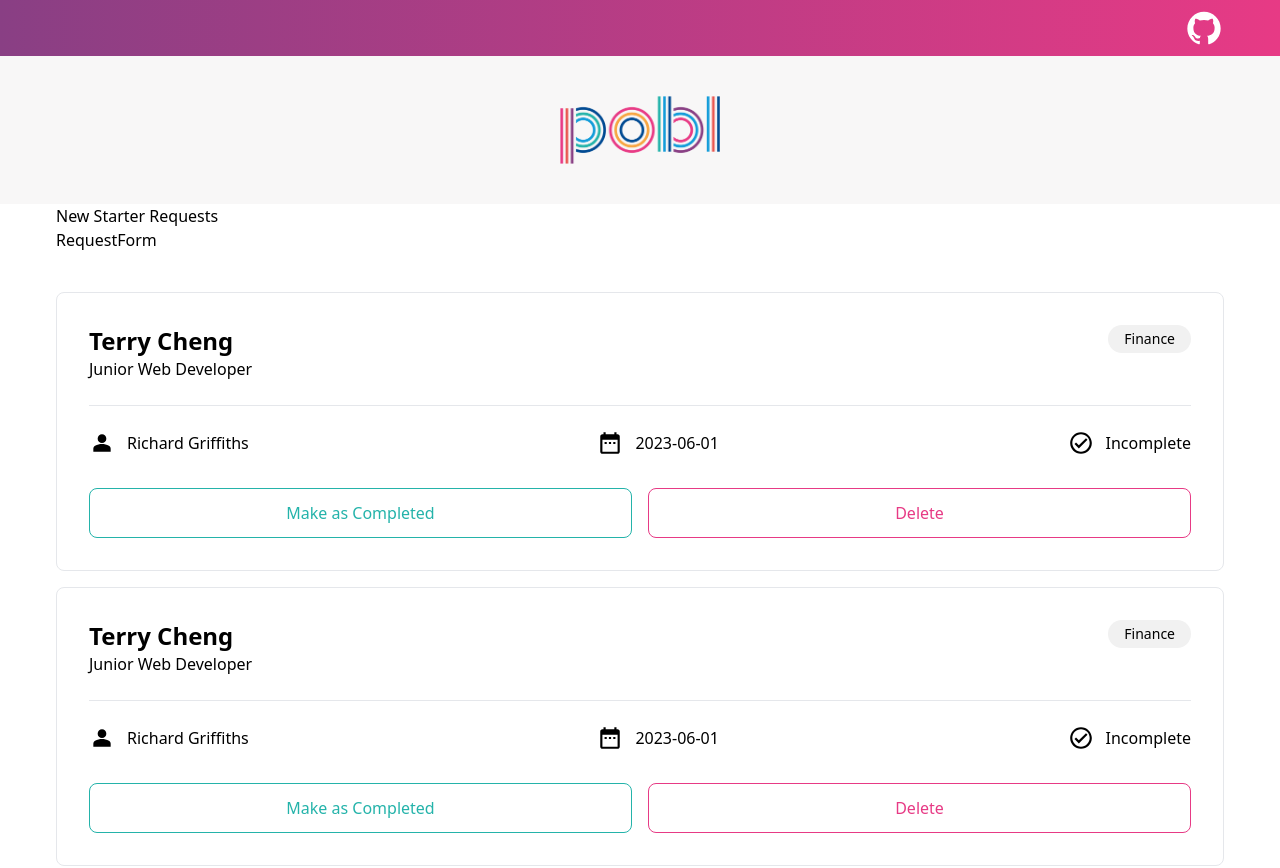
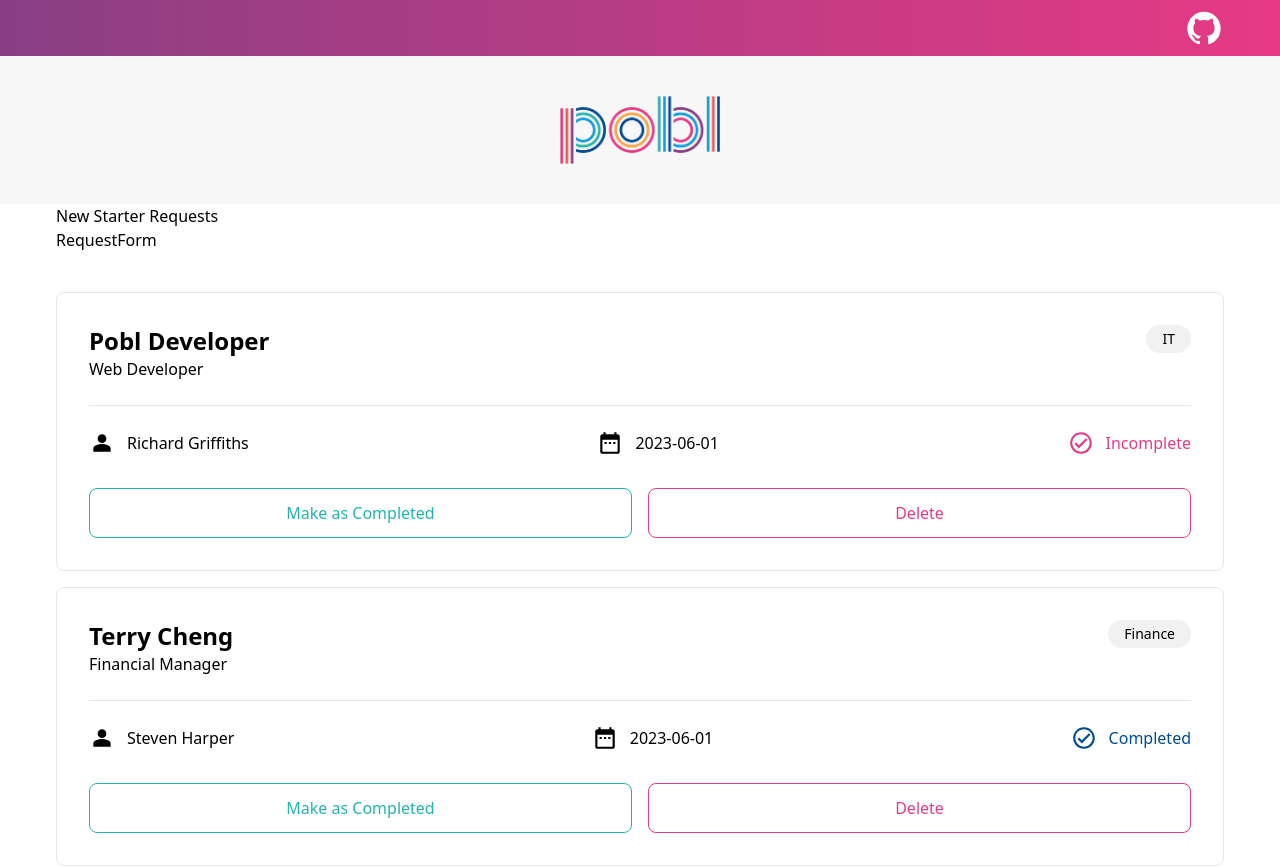
Before and after one commit to terryhycheng/new-user-requests, a React (Create React App) app: page / in a window 1280 px wide. Shown: the top 868 px of the page. Built offline with nearby package versions, Linux system fonts and the light colour scheme.

Commit message:
Imported data from `data.json`

```diff
--- a/src/components/request_list/RequestCard.tsx
+++ b/src/components/request_list/RequestCard.tsx
@@ -1,32 +1,48 @@
 import { ReactComponent as PersonLogo } from "../../assets/person.svg";
 import { ReactComponent as DateLogo } from "../../assets/date.svg";
 import { ReactComponent as TickLogo } from "../../assets/tick.svg";
+import { type Data } from "../../../types/data";
 
-const RequestCard = () => {
+const RequestCard = (data: Data) => {
+  const {
+    firstName,
+    lastName,
+    jobTitle,
+    completed,
+    lineManager,
+    businessArea,
+    startDate,
+  } = data;
+  const fullName = `${firstName} ${lastName}`;
+
   return (
     <div className="p-8 rounded-lg border flex flex-col gap-4 font-light">
       <div className="flex justify-between">
         <div>
-          <h3 className="font-bold text-2xl">Terry Cheng</h3>
-          <p>Junior Web Developer</p>
+          <h3 className="font-bold text-2xl capitalize">{fullName}</h3>
+          <p>{jobTitle}</p>
         </div>
         <div>
-          <p className="rounded-full text-sm px-4 py-1 bg-[#F1F1F1]">Finance</p>
+          <p className="rounded-full text-sm px-4 py-1 bg-[#F1F1F1]">
+            {businessArea}
+          </p>
         </div>
       </div>
       <hr className="my-2" />
       <div className="flex justify-between mb-4">
         <div className="flex gap-3 items-center">
           <PersonLogo className="fill-black" />
-          <p>Richard Griffiths</p>
+          <p>{lineManager}</p>
         </div>
         <div className="flex gap-3 items-center">
           <DateLogo className="fill-black" />
-          <p>2023-06-01</p>
+          <p>{startDate}</p>
         </div>
         <div className="flex gap-3 items-center">
-          <TickLogo className="fill-black" />
-          <p>Incomplete</p>
+          <TickLogo className={`${completed ? "fill-main" : "fill-error"}`} />
+          <p className={`${completed ? "text-main" : "text-error"}`}>
+            {completed ? "Completed" : "Incomplete"}
+          </p>
         </div>
       </div>
       <div className="flex gap-4 flex-col lg:flex-row">
--- a/src/components/request_list/RequestList.tsx
+++ b/src/components/request_list/RequestList.tsx
@@ -1,11 +1,13 @@
 import RequestCard from "./RequestCard";
+import dataList from "../../data/data.json";
+import { type Data } from "../../../types/data";
 
 const RequestList = () => {
   return (
     <div className="grid gap-4 my-10">
-      <RequestCard />
-      <RequestCard />
-      <RequestCard />
+      {(dataList as Data[]).map((data) => (
+        <RequestCard key={data.id} {...data} />
+      ))}
     </div>
   );
 };
```
Also changed, not shown: 1 other file (tests, documents, lock files or other folders).
